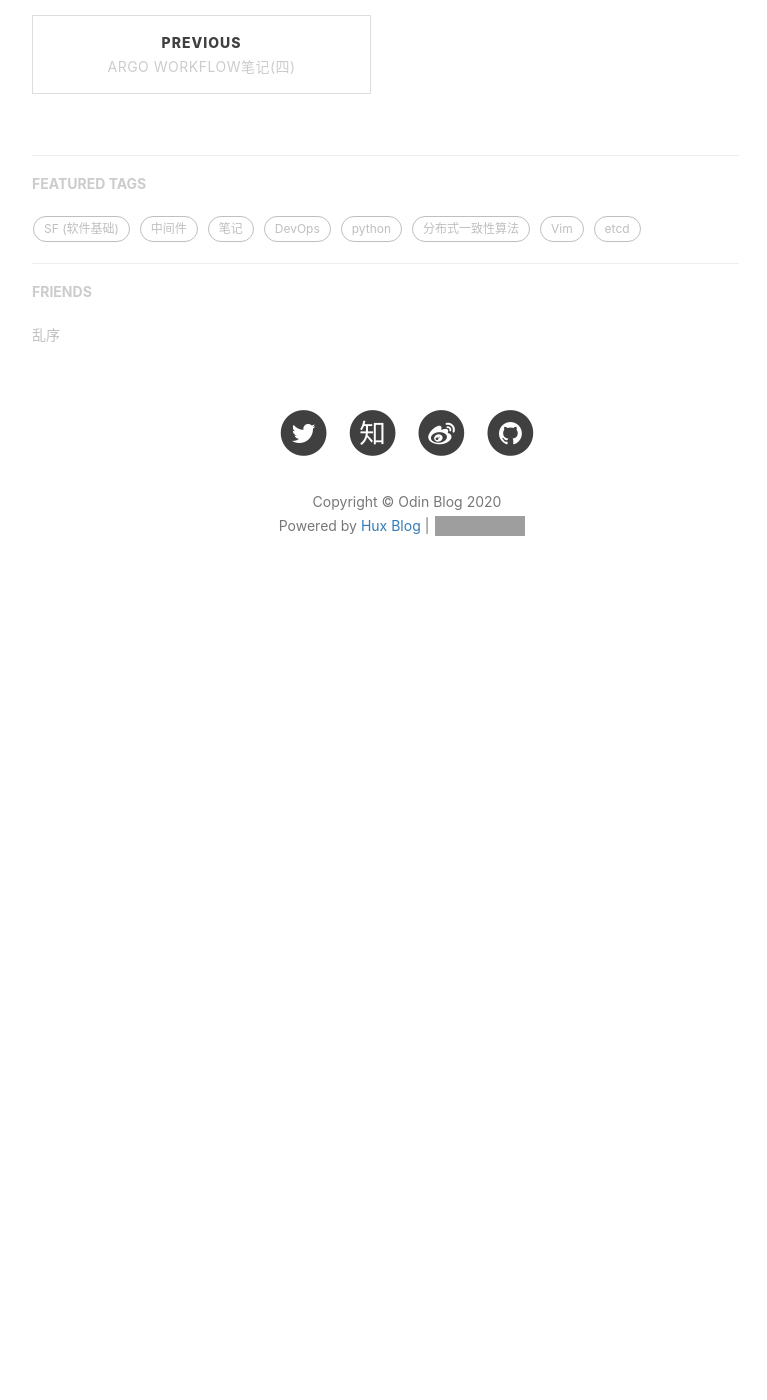
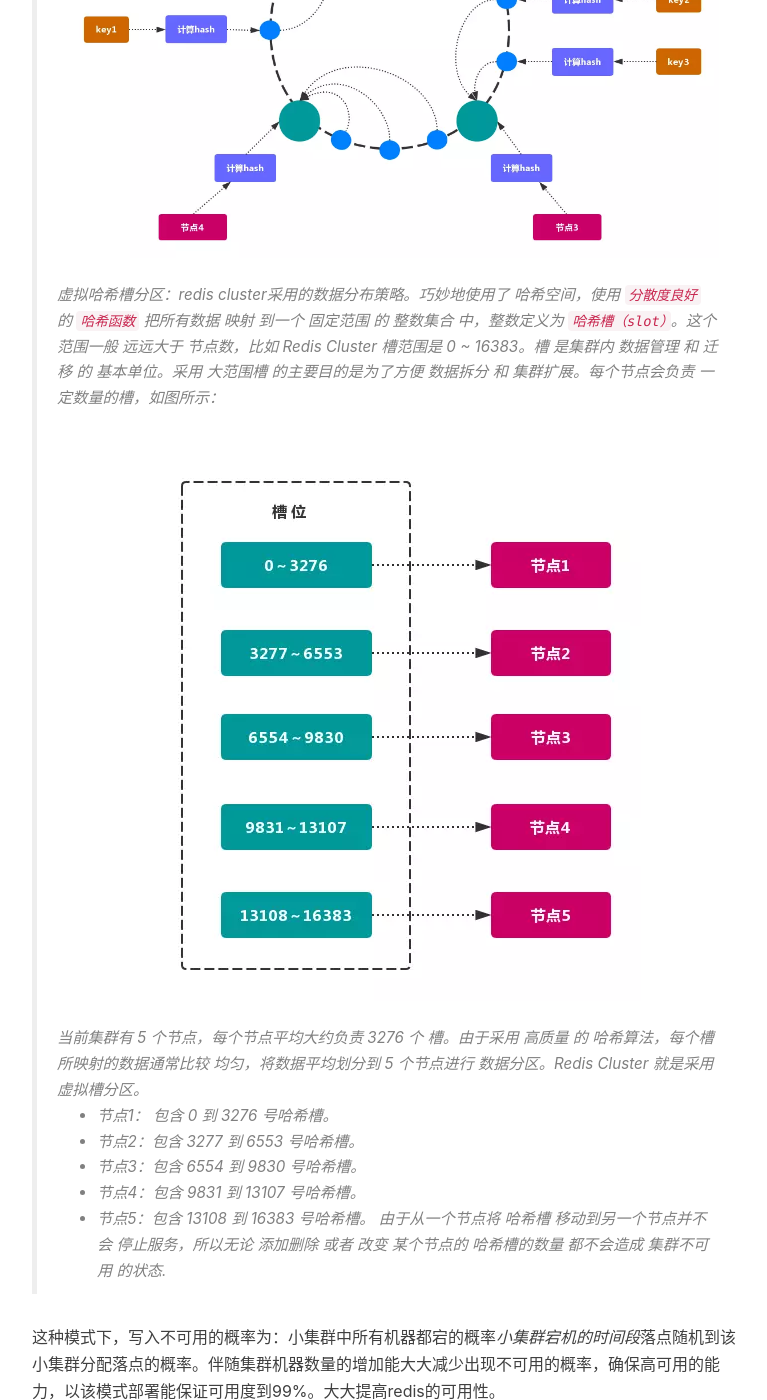
Before and after one commit to odinfor/odinfor.github.io, a Jekyll site: the page built from _posts/2020-04-20-redis-cluster.md, in a window 1280 px wide and 1400 px high, scrolled down 3605 px. Shown: the whole window, without its empty margins (233-1000 px from the left). Built offline with Jekyll 4.4.1, drawn with Linux system fonts in a browser that asks for light colours; nearby versions of some CDN libraries; comment, search, counter and statistics services are not loaded; before the commit the page ends 4235 px from its top, so only the background shows below that; some of the changed text lies outside the part shown; grey boxes are pictures that could not be loaded.

Commit message:
update post about redis cluster

```diff
--- a/_posts/2020-04-20-redis-cluster.md
+++ b/_posts/2020-04-20-redis-cluster.md
@@ -7,14 +7,14 @@
 tags:
   - 中间件
 ---
-redis的常见搭建模式，按照发展模式排序：
+redis的常见搭建模式，按照发展模式排序(从客户端分区方面讨论，代理分区方案Twemproxy等先不列举)：
 * 单点搭建
 * 主从模式
 * 哨兵模式
 * cluster模式
 单点搭建模式不做过多分析，现在互联网的应用场景下，为了解决单点模式存在的弊端，如单击吞吐，并发，流量等问题，需要构建高可用的模式。
 
-### 主从模式
+### 1.主从模式
 有一主一从，一主多从，多主多从等等，即一个或者多个实例，一个或者多个slave实例。(后续集群的模式就是从多主多从演变的)
 主从模式简单的来说就是主节点来工作，其余节点当作备份，在主节点挂掉的时候可以切换为从节点继续工作。
 主从模式有两个作用：
@@ -25,7 +25,7 @@
 1. 没有解决单机的容量问题、吞吐性能问题。
 2. 主机挂了之后从机切换为主机需要人为进行，无法自动切换。
 
-### 哨兵模式
+### 2.哨兵模式
 ![]({{site.baseurl}}/img/in-post/post-middleware/redis-sentinel.jpg)
 哨兵模式是主从模式的改进版本，模式架构和主从模式一模一样，具有组从模式的优点。与主从模式不同的是，哨兵模式具有选主的能力。在哨兵模式下，当master节点挂掉之后，可以从slave中选出一个作为master节点保证redis正常工作。
 当使用哨兵模式的时候，客户端就不要直接连接Redis，而是连接哨兵节点的ip和port，由哨兵节点来提供具体的可提供服务的Redis实现，这样当master节点挂掉以后，哨兵节点就会感知并将新的master节点提供给使用者。
@@ -37,7 +37,7 @@
 2. 哨兵节点也存在挂掉的情况。
 3. 较难支持在线扩容。
 
-### 集群模式
+### 3.集群模式
 ![]({{site.baseurl}}/img/in-post/post-middleware/redis-cluster.jpg)
 redis的哨兵模式基本已经可以实现高可用，读写分离 ，但是在这种模式下每台redis服务器都存储相同的数据，很浪费内存，所以在redis3.0上加入了cluster模式，实现的redis的分布式存储，也就是说每台redis节点上存储不同的内容。集群模式具备以下特点：
 * 所有的redis节点彼此互联(PING-PONG机制),内部使用二进制协议优化传输速度和带宽。
@@ -46,6 +46,24 @@
 
 工作方式-哈希槽(slot)：
 在redis的每一个节点上，都有这么两个东西，一个是插槽（slot），它的的取值范围是：0-16383。还有一个就是cluster，可以理解为是一个集群管理的插件。当我们的存取的key到达的时候，redis会根据crc16的算法得出一个结果，然后把结果对 16384 求余数，这样每个 key 都会对应一个编号在 0-16383 之间的哈希槽，通过这个值，去找到对应的插槽所对应的节点，然后直接自动跳转到这个对应的节点上进行存取操作。
+
+> 关于哈希槽
+> 数据分布的一种，包括节点取余分区，一致性哈希分区，虚拟哈希槽分区。
+> 节点取余分区:使用特定的数据，如 `Redis 的键` 或 `用户 ID`，再根据 节点数量 N 使用公式：hash（key）% N 计算出 哈希值，用来决定数据 映射 到哪一个节点上。如下：
+> ![]({{site.baseurl}}/img/in-post/post-middleware/redis-jiedianquyu.jpg)
+> 该方式的特点，简单，同时缺点也很明显，当发生分区数改变时，需要根据节点数重新计算分区映射，导致数据迁移。
+> 一致性哈希分区:可以很好的解决 稳定性问题，可以将所有的 存储节点 排列在 收尾相接 的 Hash 环上，每个 key 在计算 Hash 后会 顺时针 找到 临接 的 存储节点 存放。而当有节点 加入 或 退出 时，仅影响该节点在 Hash 环上 顺时针相邻 的 后续节点。如下
+> ![]({{site.baseurl}}/img/in-post/post-middleware/redis-haxifenqu.jpg)
+> 虚拟哈希槽分区：redis cluster采用的数据分布策略。巧妙地使用了 哈希空间，使用 `分散度良好` 的 `哈希函数` 把所有数据 映射 到一个 固定范围 的 整数集合 中，整数定义为 `哈希槽（slot）`。这个范围一般 远远大于 节点数，比如 Redis Cluster 槽范围是 0 ~ 16383。槽 是集群内 数据管理 和 迁移 的 基本单位。采用 大范围槽 的主要目的是为了方便 数据拆分 和 集群扩展。每个节点会负责 一定数量的槽，如图所示：
+> ![]({{site.baseurl}}/img/in-post/post-middleware/redis-haxicao.jpg)
+> 当前集群有 5 个节点，每个节点平均大约负责 3276 个 槽。由于采用 高质量 的 哈希算法，每个槽所映射的数据通常比较 均匀，将数据平均划分到 5 个节点进行 数据分区。Redis Cluster 就是采用 虚拟槽分区。
+> * 节点1： 包含 0 到 3276 号哈希槽。
+> * 节点2：包含 3277 到 6553 号哈希槽。
+> * 节点3：包含 6554 到 9830 号哈希槽。
+> * 节点4：包含 9831 到 13107 号哈希槽。
+> * 节点5：包含 13108 到 16383 号哈希槽。
+> 由于从一个节点将 哈希槽 移动到另一个节点并不会 停止服务，所以无论 添加删除 或者 改变 某个节点的 哈希槽的数量 都不会造成 集群不可用 的状态.
+
 
 这种模式下，写入不可用的概率为：小集群中所有机器都宕的概率*小集群宕机的时间段*落点随机到该小集群分配落点的概率。伴随集群机器数量的增加能大大减少出现不可用的概率，确保高可用的能力，以该模式部署能保证可用度到99%。大大提高redis的可用性。
 
```
Also changed, not shown: img/in-post/post-middleware/redis-haxicao.jpg (added), img/in-post/post-middleware/redis-haxifenqu.jpg (added), img/in-post/post-middleware/redis-jiedianquyu.jpg (added).
